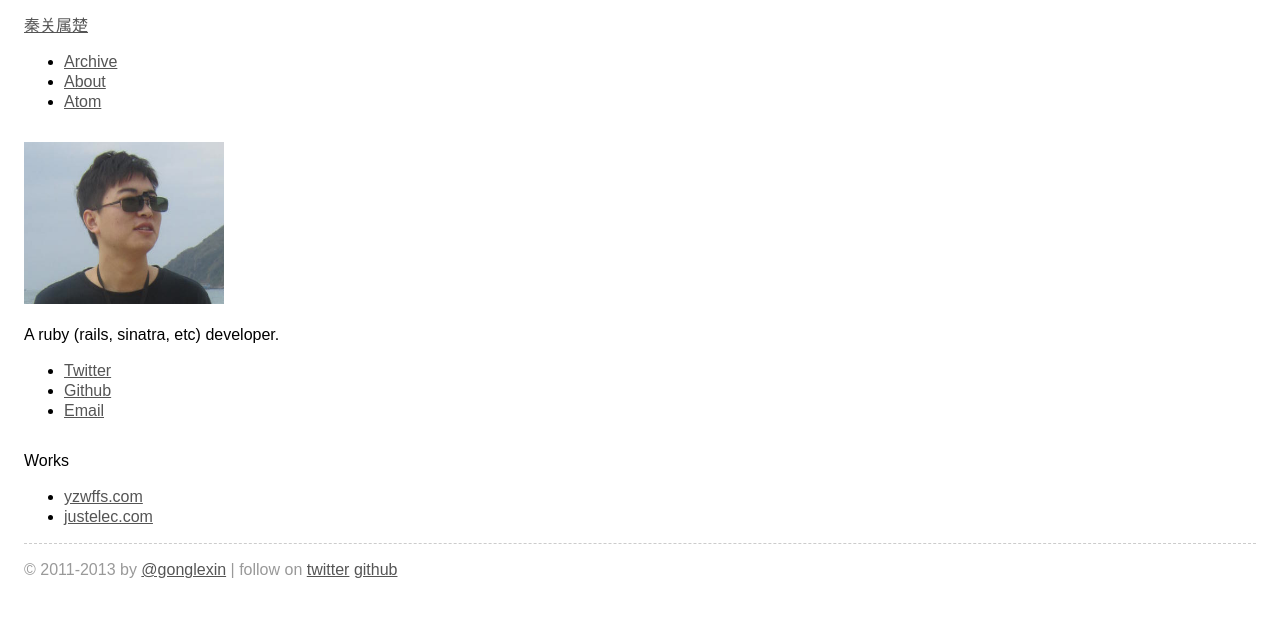
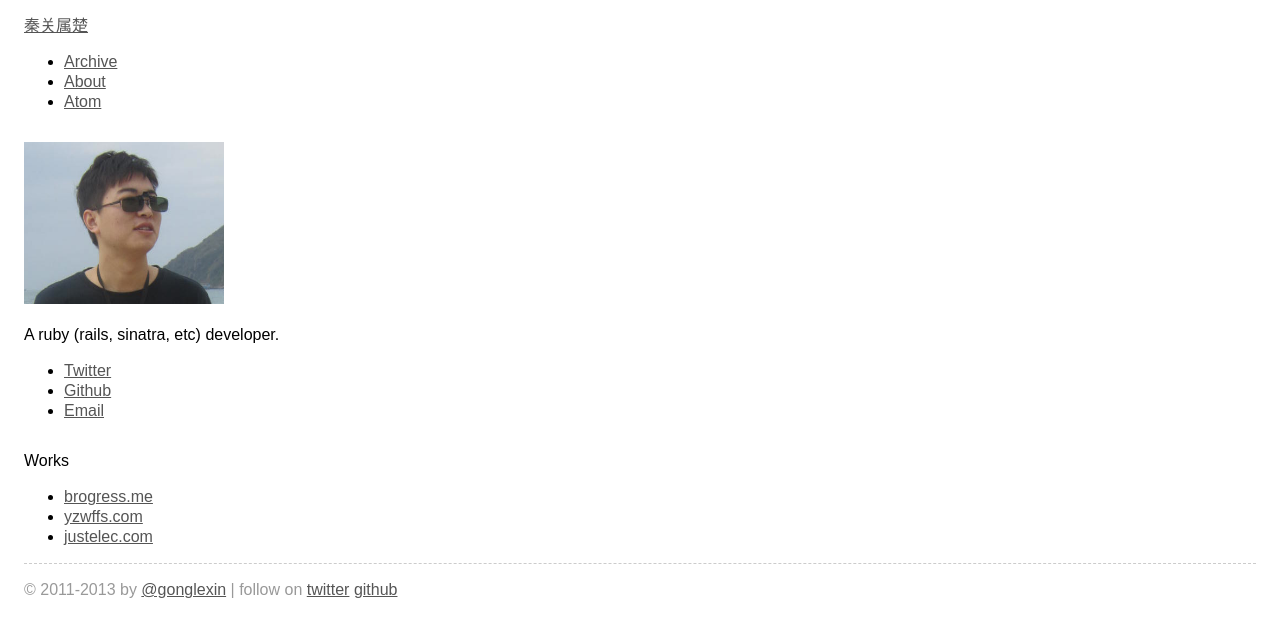
Before and after one commit to gonglexin/gonglexin.github.io, a Jekyll site: the page built from about.html, in a window 1280 px wide. Shown: the top 637 px of the page. Built offline with Jekyll 4.4.1, drawn with Linux system fonts in a browser that asks for light colours; some web fonts are replaced; Markdown is read by kramdown in place of the engine named in the settings.

Commit message:
add brogress.me site

```diff
--- a/about.html
+++ b/about.html
@@ -15,6 +15,7 @@ title: About
 <section id="works">
   <span>Works</span>
   <ul>
+    <li><a href="http://brogress.me">brogress.me</a></li>
     <li><a href="http://www.yzwffs.com">yzwffs.com</a></li>
     <li><a href="http://justelec.com">justelec.com</a></li>
   </ul>
```
